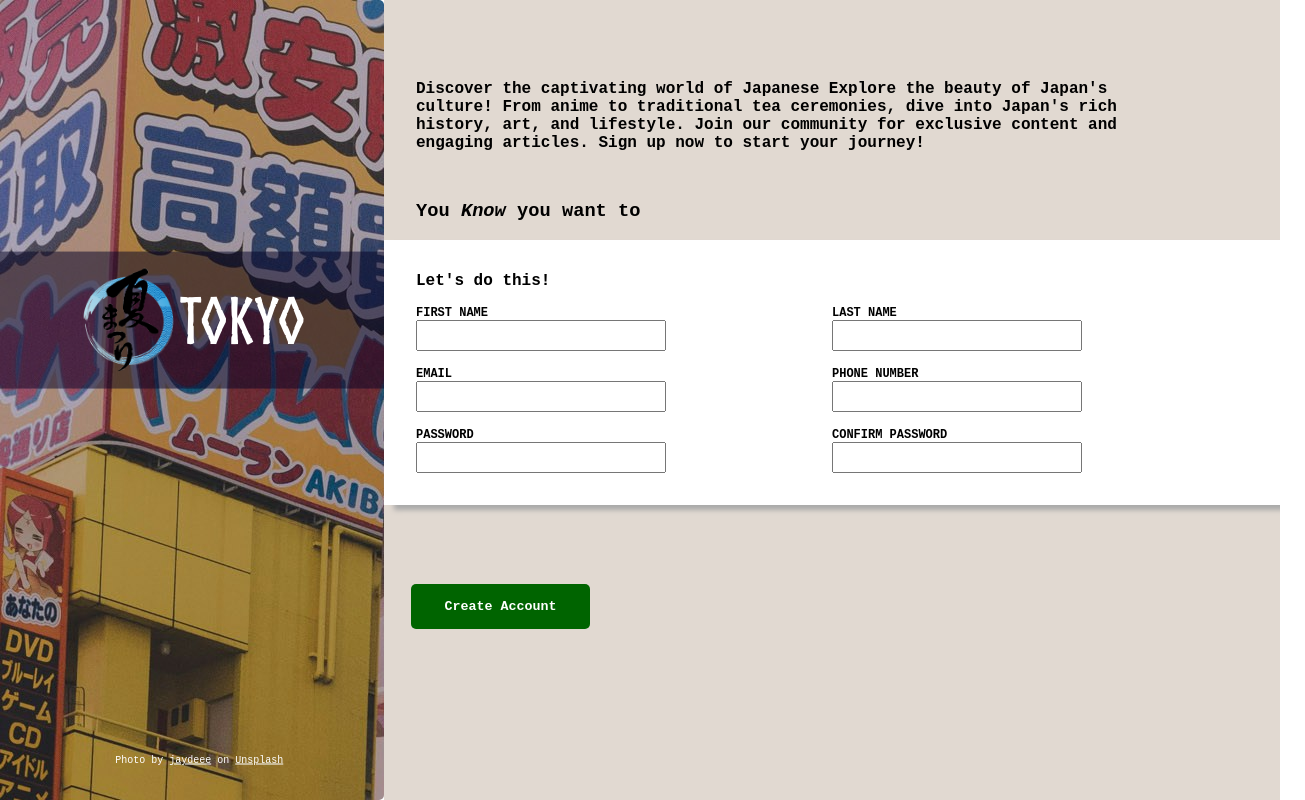
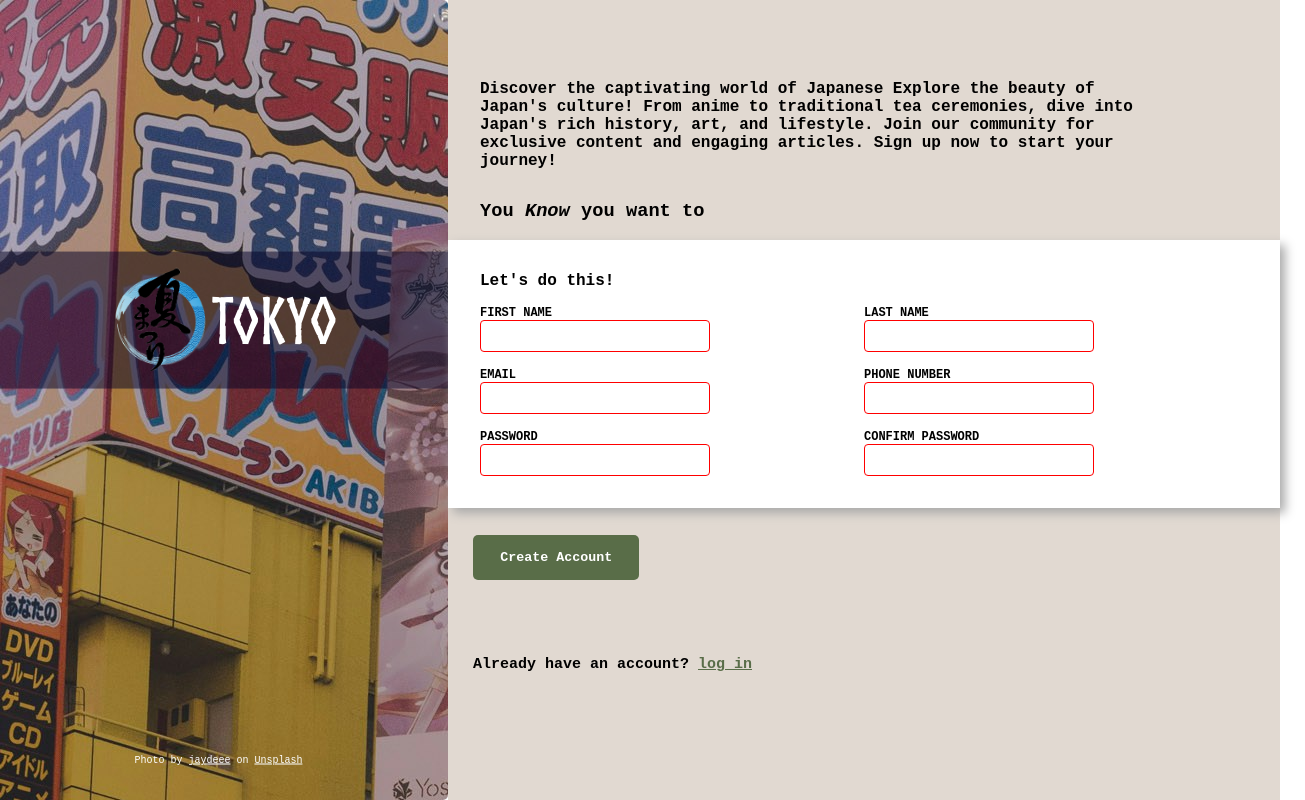
Before and after one commit to iseeubad/Sign-up-Form, a plain HTML site: page index.html in a window 1280 px wide. Shown: the whole page, 1305 px wide, since content can reach past the window. Drawn offline with Linux system fonts and the light colour scheme.

Commit message:
Add more styling and js filr for controling the password and the confirmation matching

```diff
--- a/index.html
+++ b/index.html
@@ -19,34 +19,39 @@
         <h3>You <span style="font-style: italic;">Know</span> you want to</h3>
         <section class="form">
             <div class="topmsg">Let's do this!</div>
-            <form method="post" >
+            <form method="post" id="form">
                 <div class="zone">
                     <label for="firstname">FIRST NAME</label>
-                    <input type="text" id="firstname">
+                    <input type="text" id="firstname" required>
                 </div>
                 <div class="zone">
                     <label for="lastname">LAST NAME</label>
-                    <input type="text" id="lastname">
+                    <input type="text" id="lastname"  required>
                 </div>
                 <div class="zone">
                     <label for="email">EMAIL</label>
-                    <input type="email" id="email">
+                    <input type="email" id="email" required>
                 </div>
                 <div class="zone">
                     <label for="number">PHONE NUMBER</label>
-                    <input type="text" id="number">
+                    <input type="text" id="number" required>
                 </div>
                 <div class="zone">
                     <label for="pass">PASSWORD</label>
-                    <input type="password" id="pass">
+                    <input type="password" id="pass" minlength="8" required>
                 </div>
                 <div class="zone">
                     <label for="conf-pass">CONFIRM PASSWORD</label>
-                    <input type="password" id="conf-pass">
+                    <input type="password" id="conf-pass" minlength="8" required>
                 </div>
+                <br><br>
+                <span class="error" id="error-message"></span>
+                <button type="submit" class="submit">Create Account</button>
             </form>
         </section>
-        <button type="submit" class="submit">Create Account</button>
+
+        <div class="login-form">Already have an account? <a class="login">log in</a></div>
     </div>
 </body>
+<script src="script.js"></script>
 </html>
--- /dev/null
+++ b/script.js
@@ -0,0 +1,19 @@
+const form = document.getElementById('form');
+
+const password = document.getElementById('pass');
+
+const confirmPassword = document.getElementById('conf-pass');
+
+const errorMessage = document.getElementById('error-message');
+
+form.addEventListener('submit', function (event) {
+
+    errorMessage.textContent = '';
+
+
+    if (password.value !== confirmPassword.value) {
+      event.preventDefault();
+      errorMessage.textContent = 'Passwords do not match';
+      confirmPassword.style.borderColor = 'red';
+    }
+  });
--- a/styles.css
+++ b/styles.css
@@ -19,7 +19,7 @@ body {
 }
 .left-container {
     position: relative;
-    width: 30%;
+    width: 35%;
     background:url(images/jordan-duca-aOqEXM_zI_4-unsplash.jpg);
     padding: 20px;
     border-top-right-radius: 5px;
@@ -69,7 +69,7 @@ img{
     transition: 0.3s;
 }
 .right-container{
-    width: 70%;
+    width:65%;
     height: 100vh;
     background-color: #E1D9D1 ;
     position: relative;
@@ -97,7 +97,7 @@ form{
     margin: 0;
     position: absolute;
     top: 30%;
-    box-shadow: 10px 5px 5px #A9A9A9;
+    box-shadow: 5px 5px 10px #A9A9A9;
 }
 label, input{
     width: 60%;
@@ -107,9 +107,25 @@ label{
     font-weight: 600;
     font-size: 12px;
 }
-input{
-    padding: 6px 10px;
-}
+input {
+    border: 1px solid #E5E7EB;
+    padding: 6px;
+    border-radius: 4px;
+    outline: none;
+    font-size: 16px;
+    transition: border 0.3s, box-shadow 0.3s;
+  }
+
+  input:invalid {
+    border-color: red;
+  }
+
+  input:focus {
+    border-color: blue;
+    box-shadow: 0 0 8px rgba(0, 0, 255, 0.2);
+  }
+
+
 .topmsg{
     font-weight: 800;
 }
@@ -131,11 +147,11 @@ h3{
 }
 .submit{
     position: absolute;
-    top: 73%;
+    top: 110%;
     left: 3%;
     width: 20%;
     padding: 15px 5px;
-    background-color:   #006400;
+    background-color:   #596D48;
     color: white;
     border-radius: 5px;
     font-weight: 900;
@@ -146,3 +162,24 @@ h3{
     cursor: pointer;
     transition: 0.3s;
 }
+.login-form{
+    position: absolute;
+    top: 82%;
+    left: 3%;
+    width: 100%;
+    font-size: 15px;
+    font-weight: 700;
+
+}
+
+.login{
+    text-decoration: underline;
+    color:    #596D48;
+    font-size: 900;
+    cursor: pointer;
+}
+.error {
+    color: red;
+    margin-top: 5px;
+    font-size: 14px;
+  }
```
